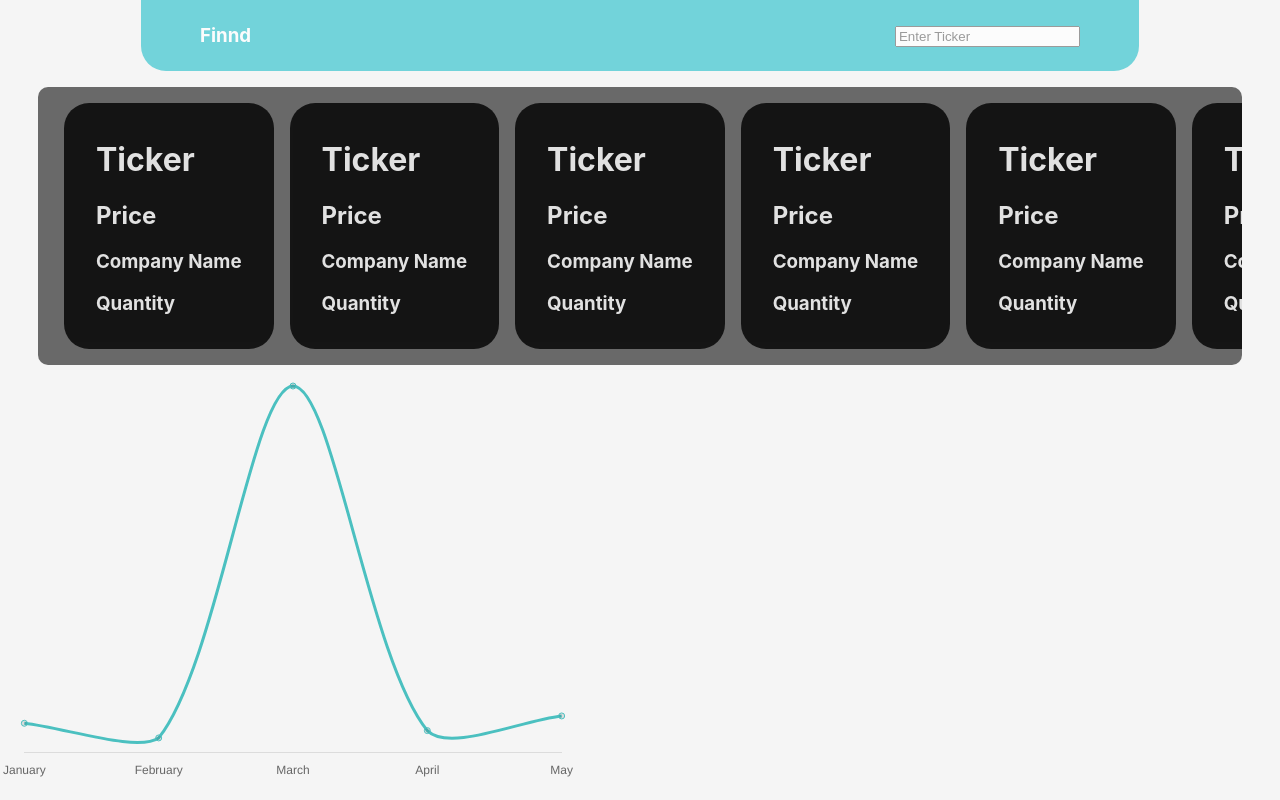
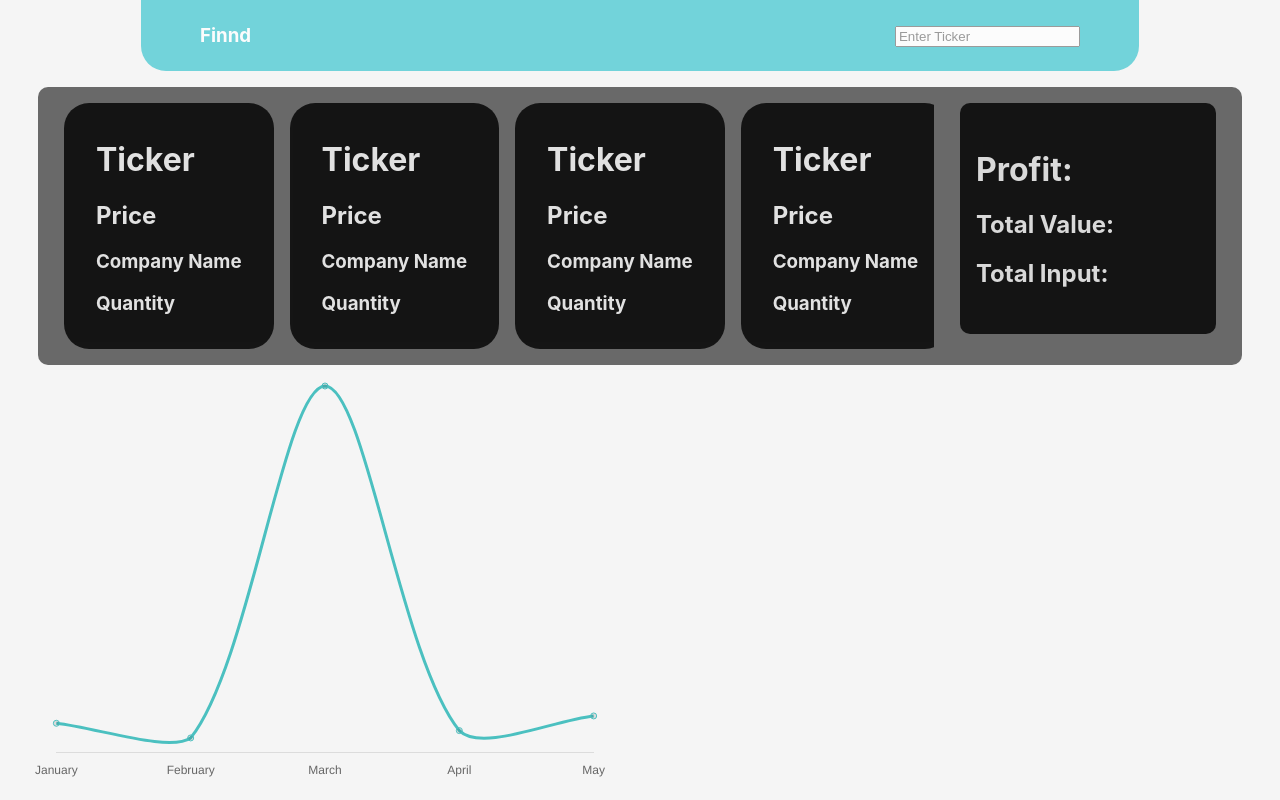
Before and after one commit to itsyme/finnd, a React (Create React App) app: page / in a window 1280 px wide. Built offline with nearby package versions, Linux system fonts and the light colour scheme.

Commit message:
Update statistics

```diff
--- a/src/components/InstrumentList/InstrumentList.css
+++ b/src/components/InstrumentList/InstrumentList.css
@@ -2,11 +2,34 @@
     background-color: dimgrey;
     padding: 1rem 2vw;
     margin: 1rem 0rem;
-    width: 90vw;
+    width: 66vw;
     margin-left: 3vw;
-    border-radius: 10px;
+    border-radius: 10px 0px 0px 10px;
     justify-content: flex-start;
     display: flex;
     flex-wrap: nowrap;
     overflow-x: scroll;
 }
+
+.instrument-list__container {
+    display: inline-flex
+}
+
+.instrument-list__statistics-background {
+    padding: 1rem 2vw;
+    margin: 1rem 0rem;
+    border-radius: 0px 10px 10px 0px;
+    width: 20vw;
+    background-color: dimgrey;
+    color: whitesmoke;
+}
+
+.instrument-list__statistics {
+    display: flexbox;
+    flex-direction: column;
+    justify-content: space-between;
+    background-color: black;
+    padding: 2vw 2vh;
+    border-radius: 10px;
+    opacity: 80%;
+}
--- a/src/components/InstrumentList/InstrumentList.js
+++ b/src/components/InstrumentList/InstrumentList.js
@@ -4,6 +4,7 @@ import './InstrumentList.css';
 
 function InstrumentList() {
     return (
+        <div className='instrument-list__container'>
             <div className='instrument-list__background'>
                 <InstrumentTile className='instrument-list__instrument-tile'/>
                 <InstrumentTile className='instrument-list__instrument-tile'/>
@@ -12,6 +13,14 @@ function InstrumentList() {
                 <InstrumentTile className='instrument-list__instrument-tile'/>
                 <InstrumentTile className='instrument-list__instrument-tile'/>
             </div>
+            <div className='instrument-list__statistics-background'>
+                <div className='instrument-list__statistics'>
+                    <h1>Profit:</h1>
+                    <h2>Total Value:</h2>
+                    <h2>Total Input:</h2>
+                </div>
+            </div>
+        </div>
     );
 }
 
--- a/src/components/LineChart/LineChart.css
+++ b/src/components/LineChart/LineChart.css
@@ -1,4 +1,5 @@
 .line-chart__background {
     height: 50vh;
     width: 45vw;
+    margin-left: 2.5vw;
 }
```
Also changed, not shown: src/components/DonutChart/DonutChart.css (added), src/components/DonutChart/DonutChart.js (added). Lines whose indentation alone changed are shown as unchanged.
